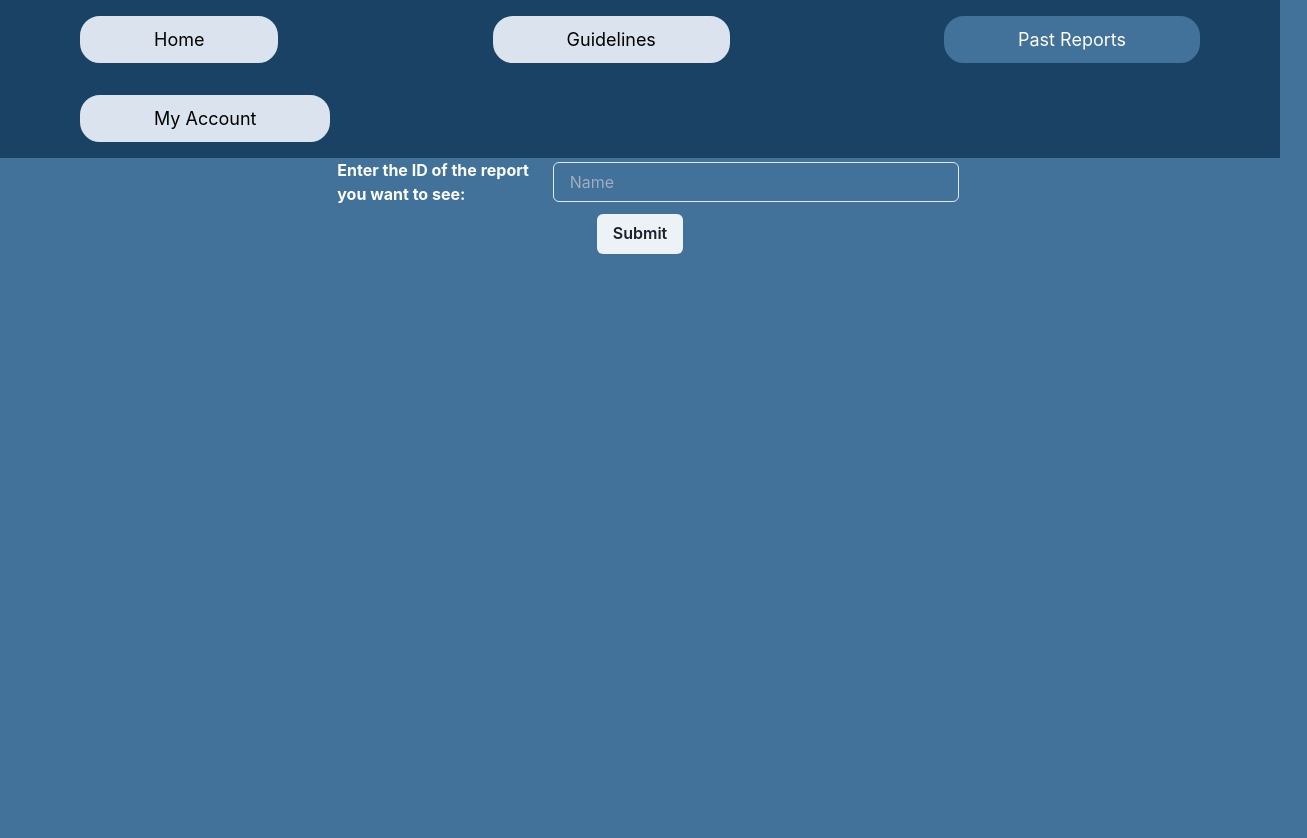
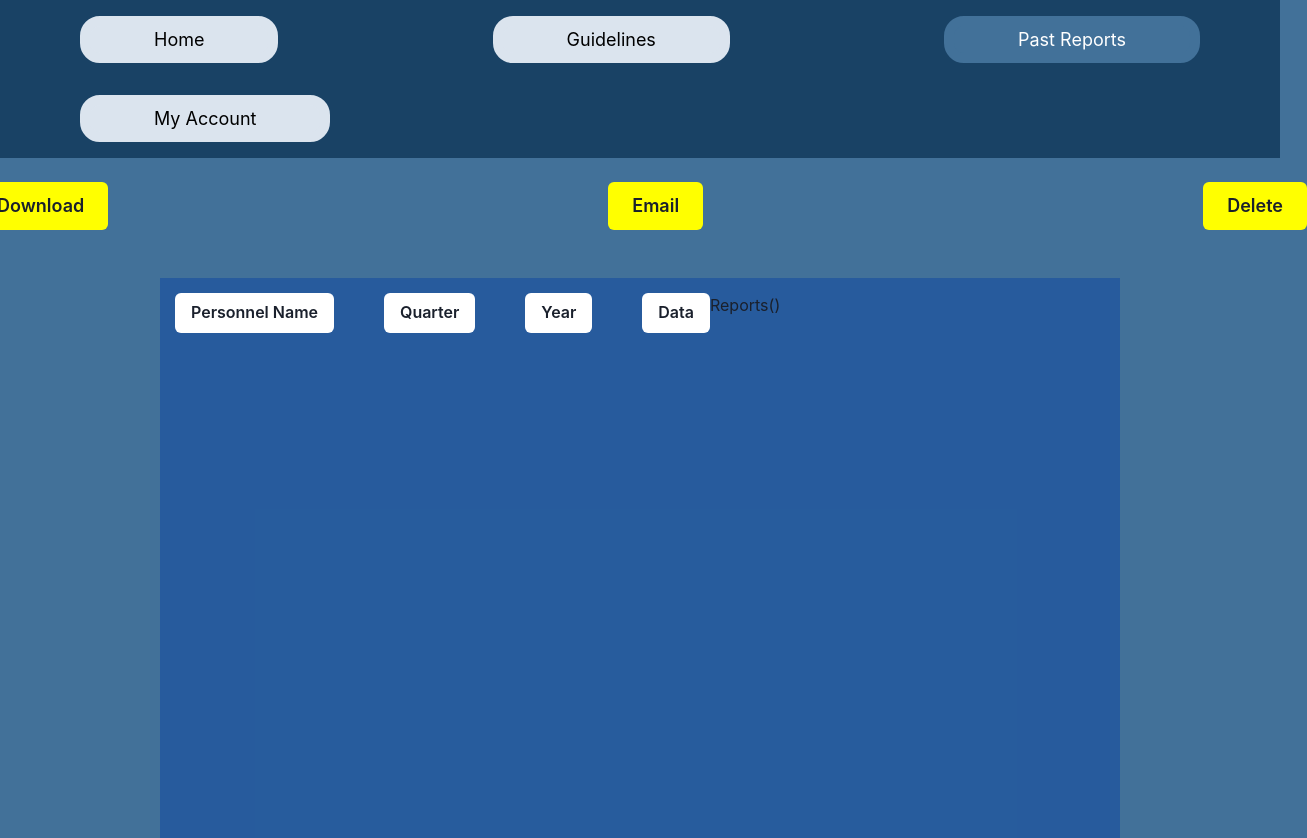
Before and after one commit to cvxluo/junior-design-project, a Next.js app: page /reports in a window 1280 px wide. Shown: the whole page, 1307 px wide, since content can reach past the window. Before the commit the page ends 800 px from the top, so only its background shows below. Built offline with nearby package versions, Linux system fonts and the light colour scheme.

Commit message:
adding past report

```diff
--- a/src/screens/Reports/Reports.js
+++ b/src/screens/Reports/Reports.js
@@ -8,9 +8,15 @@ import {
   Button,
   Link,
   Input,
+  ButtonGroup,
+  Tabs,
+  TabList,
+  TabPanels,
+  Tab,
+  TabPanel,
+  InfoBox,
 } from "@chakra-ui/react";
 import { Box } from "@chakra-ui/react";
-
 import { useState } from "react";
 import { getReport } from "src/actions/Report";
 
@@ -24,27 +30,55 @@ export default function Reports() {
     getReport({ reportId: reportID }).then((report) => {
       setReportData(report.data);
     });
+
+    const getAll = (e) => {};
   };
 
   return (
     <Box backgroundColor="blue">
       <NavBar />
-      <VStack backgroundColor="blue">
-        <Center>
-          <Text color="white" m="0 1em" fontWeight="bold">
-            Enter the ID of the report you want to see:
-          </Text>
-          <Input
-            placeholder="Name"
-            value={reportID}
-            onChange={(event) => setReportID(event.target.value)}
-          />
-        </Center>
-        <Button m="1em" onClick={handleSubmit}>
-          Submit
-        </Button>
-        <Text>{reportData}</Text>
-      </VStack>
+      <div>
+        <div style={{ height: "3vh" }}></div>
+        <VStack backgroundColor="blue">
+          <ButtonGroup spacing={500} size="lg">
+            <Button backgroundColor="yellow"> Download </Button>
+            <Button backgroundColor="yellow"> Email </Button>
+            <Button backgroundColor="yellow"> Delete </Button>
+          </ButtonGroup>
+        </VStack>
+        <VStack>
+          <div style={{ height: "5vh" }}></div>
+          <Box
+            w="75%"
+            h="70vh"
+            bg="#0000cd"
+            backgroundColor="rgba(13,71,161,.5)"
+          >
+            <ButtonGroup spacing={50} size="md" margin="15">
+              <Button backgroundColor="white"> Personnel Name </Button>
+              <Button backgroundColor="white"> Quarter </Button>
+              <Button backgroundColor="white"> Year </Button>
+              <Button backgroundColor="white"> Data </Button>
+              Reports()
+            </ButtonGroup>
+          </Box>
+        </VStack>
+      </div>
     </Box>
   );
 }
+
+//        <Center>
+//          <Text color="white" m="0 1em" fontWeight="bold">
+//            Enter the ID of the report you want to see:
+//          </Text>
+//          <Input
+//            placeholder="Name"
+//            value={reportID}
+//            onChange={(event) => setReportID(event.target.value)}
+//          />
+//        </Center>
+//        <Button m="1em" onClick={handleSubmit}>
+//          Submit
+//        </Button>
+//        <Text>{reportData}</Text>
```
Also changed, not shown: 1 other file (tests, documents, lock files or other folders).
